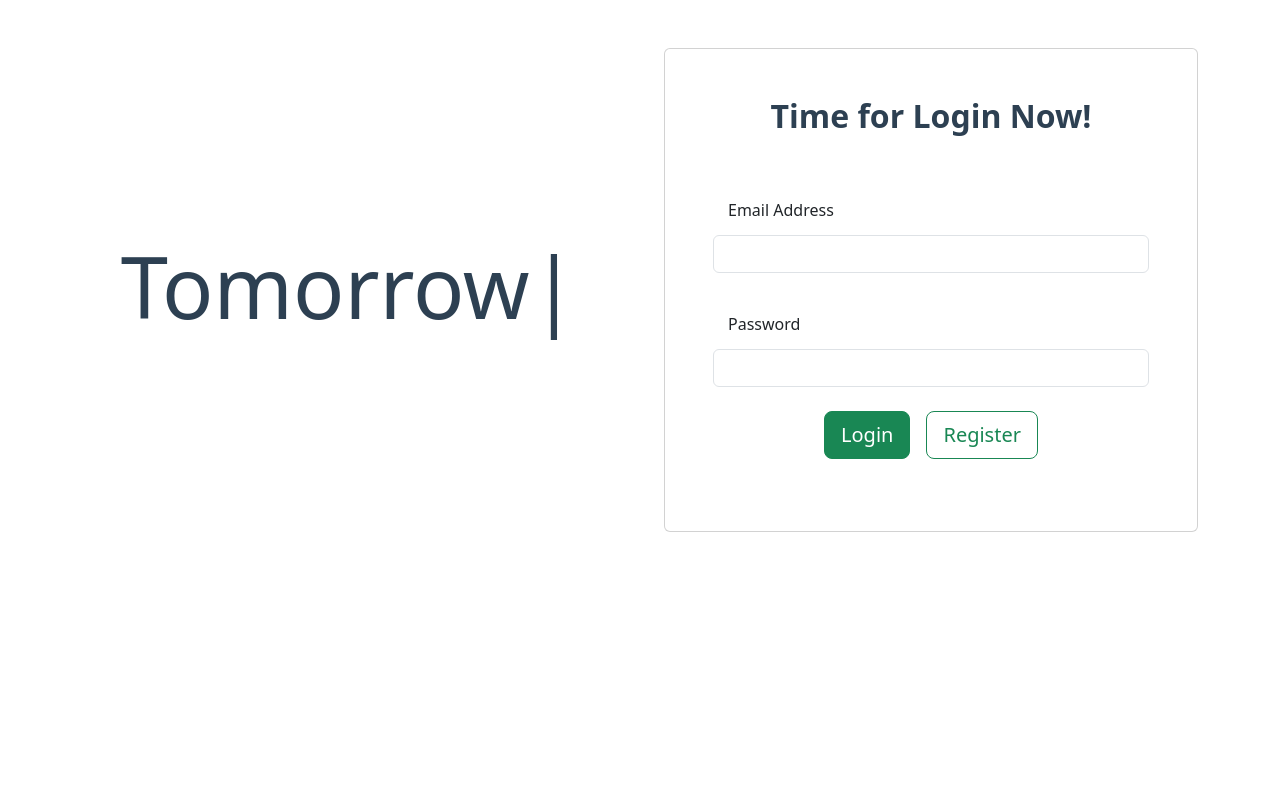
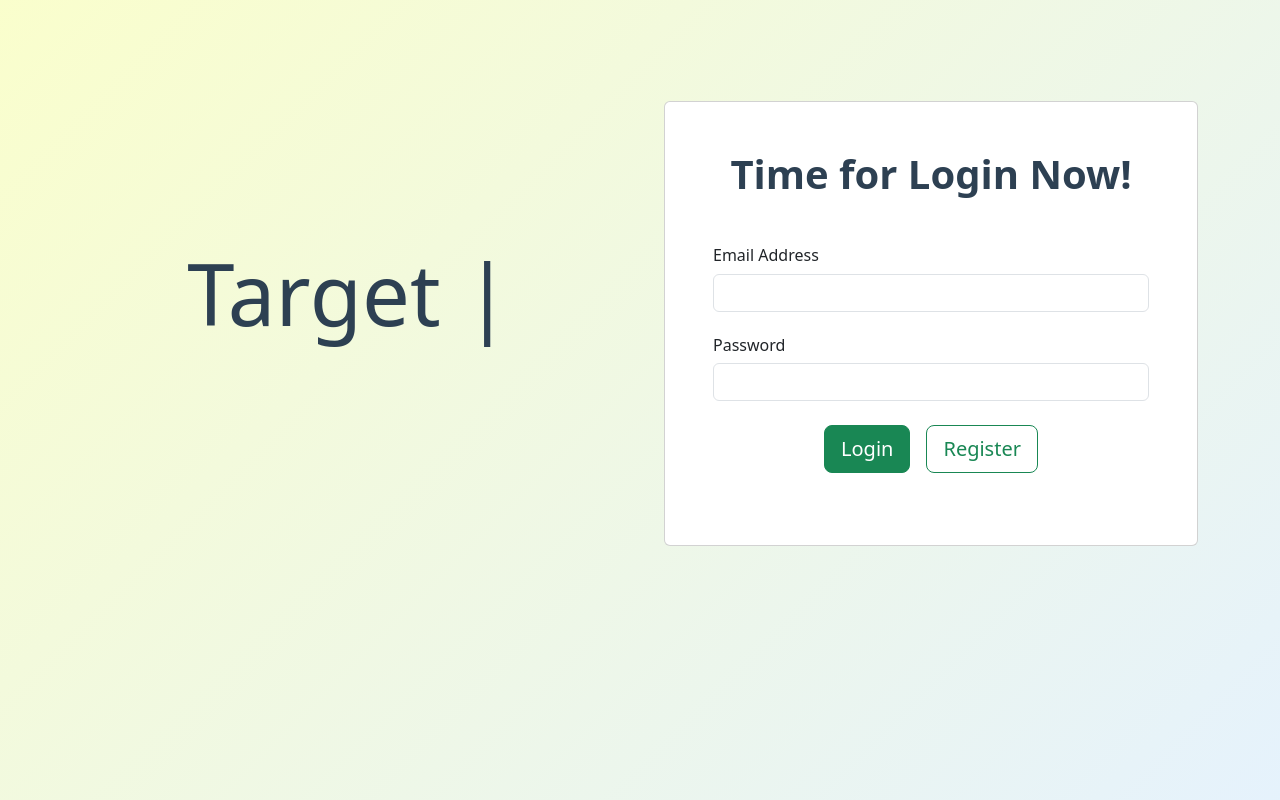
Before and after one commit to heyapriyanshu/todo-fullstack-using-react-and-spring, a React (Create React App) app: page / in a window 1280 px wide. Built offline with nearby package versions, Linux system fonts and the light colour scheme.

Commit message:
ui changes 1.2

```diff
--- a/src/components/ErrorComponent.jsx
+++ b/src/components/ErrorComponent.jsx
@@ -1,10 +1,33 @@
-export default function ErrorComponent() {
+import React from 'react';
+import linkedinLogo from './image.png'; // Replace with your LinkedIn logo image path
+
+const ErrorComponent = () => {
     return (
-        <div className="ErrorComponent">
-            <h1>We are working really hard!</h1>
-            <div>
-                Apologies for the 404. Reach out to our team at ABC-DEF-GHIJ.
+        <div
+            style={{
+                display: 'flex',
+                justifyContent: 'center',
+                alignItems: 'center',
+                height: '100vh',
+                textAlign: 'center',
+            }}
+        >
+            <div
+                style={{
+                    padding: '20px',
+                    border: '1px solid #ccc',
+                    borderRadius: '8px',
+                    backgroundColor: '#f0f0f0',
+                    maxWidth: '80%',
+                }}
+            >
+                <h1>I apologize for any inconvenience caused.</h1>
+                <div>
+                    Please try again later or reach out to me at <a href="https://www.linkedin.com/in/priyanshuranjan-/" target="_blank" rel="noopener noreferrer"><img src={linkedinLogo} alt="LinkedIn Logo" style={{ width: '24px', height: '24px', verticalAlign: 'middle', marginLeft: '5px' }} /></a>
+                </div>
             </div>
         </div>
-    )
-}
+    );
+};
+
+export default ErrorComponent;
--- a/src/components/ListTodosComponent.css
+++ b/src/components/ListTodosComponent.css
@@ -25,3 +25,23 @@
     background-color: rgba(0, 0, 0, 0.5); /* Adjust the alpha value for opacity */
     z-index: 1050; /* Ensure this is above the modal */
   }
+  .login-container {
+    position: relative;
+
+}
+
+.tint-overlay {
+    position: absolute;
+    top: 0;
+    left: 0;
+    width: 100%;
+    opacity: 0.2;
+    height: 100%;
+    background: linear-gradient(135deg, rgb(229, 250, 1), rgba(71, 162, 236, 0.7)); /* Gradient colors */
+    overflow: hidden;
+
+
+}
+.login-card {
+  margin-top: 10%; /* Adjust this value as needed */
+}
--- a/src/components/LoginComponent.jsx
+++ b/src/components/LoginComponent.jsx
@@ -2,8 +2,7 @@ import { useState } from 'react';
 import { useNavigate } from 'react-router-dom';
 import { useAuth } from './security/AuthContext';
 import Typewriter from 'typewriter-effect';
-
-
+import './ListTodosComponent.css'
 function LoginComponent() {
     const [username, setUsername] = useState('');
     const [password, setPassword] = useState('');
@@ -38,29 +37,27 @@ function LoginComponent() {
 
     async function handleLogin() {
         if (await authContext.login(username, password)) {
-            navigate(`/welcome/${username}`);
+            navigate(`/welcome/${authContext.firstName}`);
         } else {
             setShowErrorMessage(true);
         }
     }
 
     async function handleRegister() {
-
         const userData = {
             email,
             firstName,
             lastName,
             password
-
-	   }
-       const response = await authContext.register(userData)
-       console.log("response",response)
+        };
+        const response = await authContext.register(userData);
+        console.log("response", response);
         if (response) {
-        setIsRegistering(false)
+            setIsRegistering(false);
         } else {
             setShowErrorMessage(true);
         }
-	   console.log(userData)
+
     }
 
     function handleRegisterToggle() {
@@ -68,35 +65,38 @@ function LoginComponent() {
     }
 
     return (
-        <section className="" style={{ width: '100%', height: '100vh' }}>
-            <div className="px-4 py-5 px-md-5 text-center text-lg-start">
-                <div className="container">
+        <section className="login-container" style={{ width: '100%', height: '100vh' }}>
+            <div className="tint-overlay"></div>
+            <div className="px-4 py-5 px-md-5 text-center text-lg-start position-relative">
+                {/* Tint effect overlay */}
+
+                <div className="container ">
                     <div className="row gx-lg-5 align-items-center">
                         <div className="col-lg-6 mb-5 mb-lg-0">
-                            <h1 style={{ color: "hsl(210, 29%, 25%)", fontSize: 85, textAlign: 'center' }}>
+                            <h3 style={{ color: "hsl(210, 29%, 25%)", fontSize: 85, textAlign: 'center' }}>
                                 <Typewriter
                                     options={{
-                                        strings: ["TODO List", "Tomorrow List", "Bucket List", "Grocery List"],
+                                        strings: ["TO-DO List", "Target List", "Wish-List", "Grocery List"],
                                         autoStart: true,
                                         loop: true,
                                     }}
                                 />
-                            </h1>
+                            </h3>
                         </div>
                         <div className="col-lg-6 mb-5 mb-lg-0">
-                            <div className="card">
+                            <div className="card login-card">
                                 <div className="card-body py-5 px-md-5">
                                     <div className="text-center">
-                                        <h2 className="fw-bold mb-5" style={{ color: "hsl(210, 29%, 25%)" }}>
+                                        <h1 className="fw-bold mb-5" style={{ color: "hsl(210, 29%, 25%)" }}>
                                             {isRegistering ? 'Register Now!' : 'Time for Login Now!'}
-                                        </h2>
+                                        </h1>
                                     </div>
                                     {isRegistering ? (
                                         <form>
                                             <div className="row">
                                                 <div className="col-md-6 mb-4">
                                                     <div className="form-outline">
-                                                        <label className="form-label" htmlFor="form3Example1">First name</label>
+                                                        <h6 className="form-label" htmlFor="form3Example1">First name</h6>
                                                         <input
                                                             type="text"
                                                             id="form3Example1"
@@ -108,7 +108,7 @@ function LoginComponent() {
                                                 </div>
                                                 <div className="col-md-6 mb-4">
                                                     <div className="form-outline">
-                                                        <label className="form-label" htmlFor="form3Example2">Last name</label>
+                                                        <h6 className="form-label" htmlFor="form3Example2">Last name</h6>
                                                         <input
                                                             type="text"
                                                             id="form3Example2"
@@ -120,7 +120,7 @@ function LoginComponent() {
                                                 </div>
                                             </div>
                                             <div className="form-outline mb-4">
-                                                <label className="form-label" htmlFor="form3Example3">Email address</label>
+                                                <h6 className="form-label" htmlFor="form3Example3">Email address</h6>
                                                 <input
                                                     type="email"
                                                     id="form3Example3"
@@ -130,7 +130,7 @@ function LoginComponent() {
                                                 />
                                             </div>
                                             <div className="form-outline mb-4">
-                                                <label className="form-label" htmlFor="form3Example4">Password</label>
+                                                <h6 className="form-label" htmlFor="form3Example4">Password</h6>
                                                 <input
                                                     type="password"
                                                     id="form3Example4"
@@ -164,7 +164,7 @@ function LoginComponent() {
                                                 </div>
                                             )}
                                             <div className="form-outline mb-4">
-                                                <label className="form-label" htmlFor="form3Example3">Email Address</label>
+                                                <h6 className="form-label" htmlFor="form3Example3">Email Address</h6>
                                                 <input
                                                     type="text"
                                                     value={username}
@@ -174,7 +174,7 @@ function LoginComponent() {
                                                 />
                                             </div>
                                             <div className="form-outline mb-4">
-                                                <label className="form-label" htmlFor="form3Example4">Password</label>
+                                                <h6 className="form-label" htmlFor="form3Example4">Password</h6>
                                                 <input
                                                     type="password"
                                                     value={password}
```
Also changed, not shown: src/components/image.png (added). Lines whose indentation alone changed are shown as unchanged.
